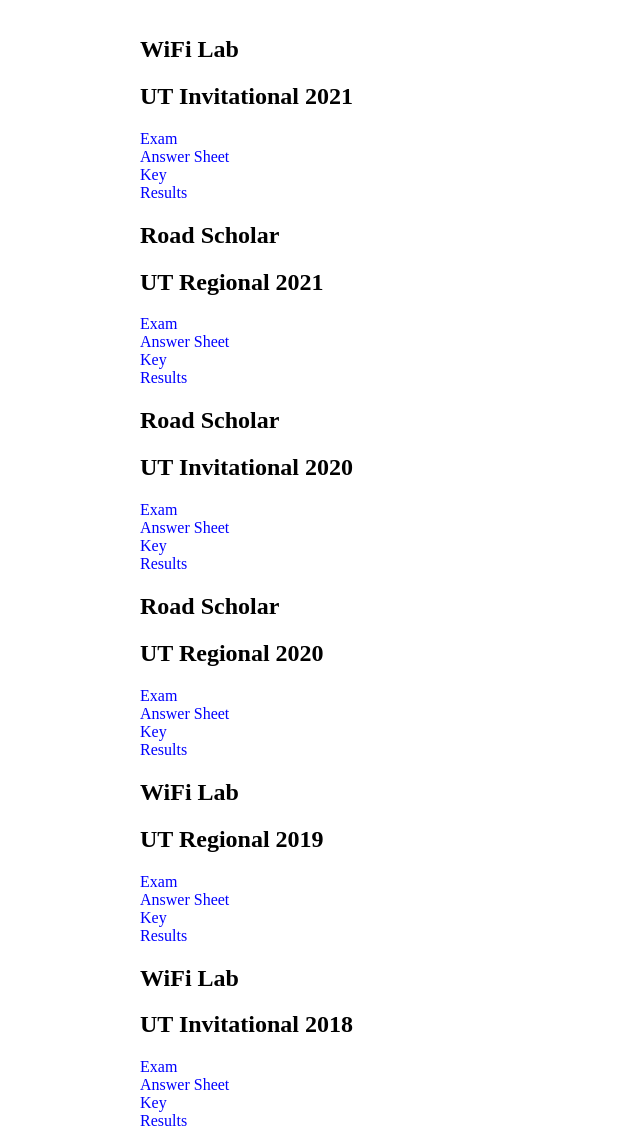
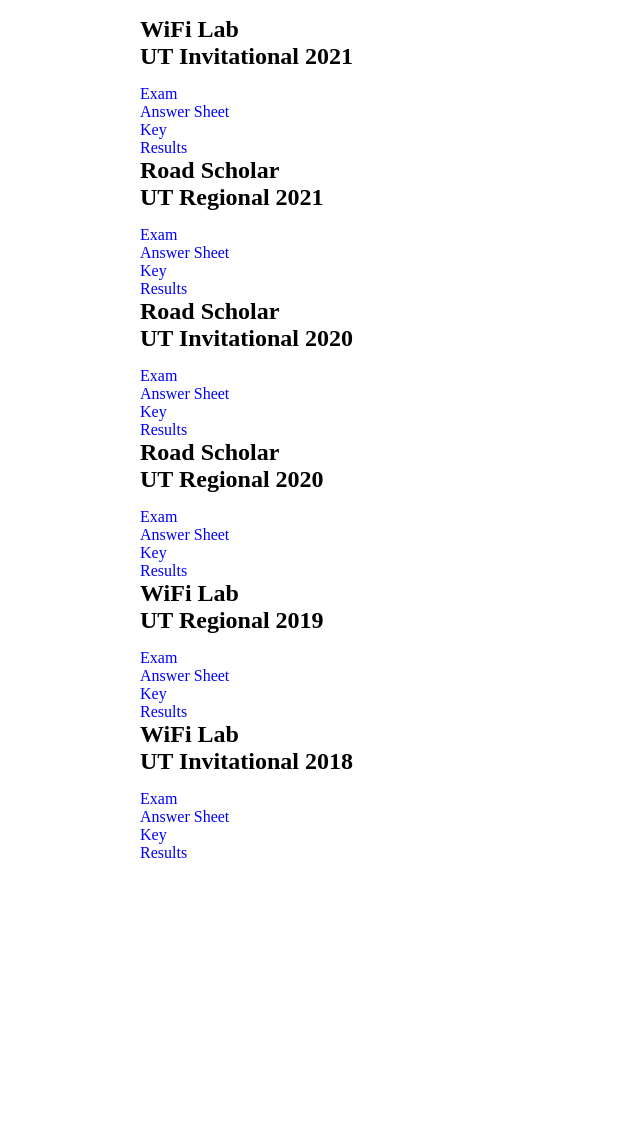
Before and after one commit to taleff/taleff.github.io, a Jekyll site: the page built from scioly.html, in a window 1280 px wide. Shown: the whole page, without its empty margins (0-640 px from the left). Built offline with Jekyll 4.4.1, drawn with Linux system fonts in a browser that asks for light colours; after the commit the page ends 900 px from its top, so only the background shows below that.

Commit message:
Update main.css

```diff
--- a/css/main.css
+++ b/css/main.css
@@ -132,3 +132,12 @@ a:visited {
     justify-content: flex-start;
     width: 1000px;
 }
+
+.event-title {
+    margin: 0px;
+}
+
+.event-tournament {
+    margin: 0px;
+    margin-bottom: 15px;
+}
```
